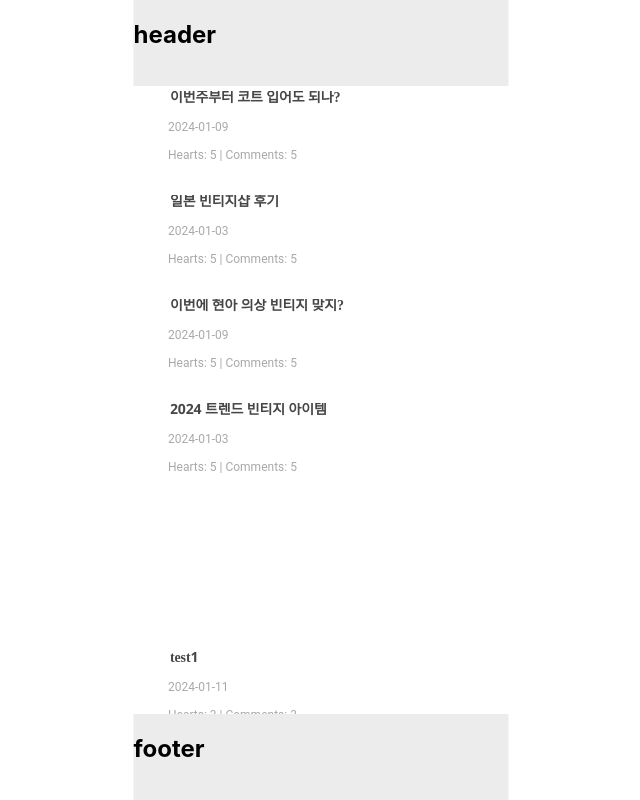
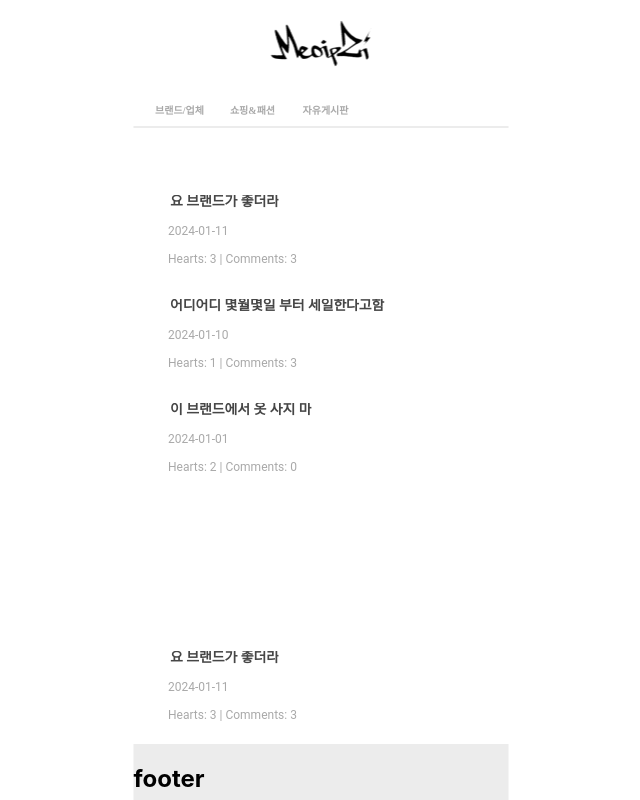
Before and after one commit to Minlee01/MeoipZi-fe--tmp, a React (Create React App) app: page /BrandCommunity in a window 1280 px wide. Shown: the top 800 px of the page, without its empty margins (319-959 px from the left). Built offline with nearby package versions, Linux system fonts and the light colour scheme.

Commit message:
01_12ver2

```diff
--- a/src/components/CommunityTab.tsx
+++ b/src/components/CommunityTab.tsx
@@ -1,6 +1,7 @@
 import React from "react";
 import styled from "styled-components";
 import { useNavigate } from "react-router-dom";
+import Button from "./ui/Button";
 
 const StyleTab = styled.div`
     position: fixed;
@@ -36,7 +37,7 @@ const StyledButton = styled.button`
     font-style: normal;
     font-weight: 700;
     line-height: normal;
-    background-color: transparent;
+    background-color:transparent;
     cursor: pointer;
 
 `;
@@ -53,18 +54,18 @@ function CommunityTab(): JSX.Element {
     const navigate = useNavigate();
     return(
         <StyleTab id = "tab">
-            <Styleul><StyledButton
-                title="브랜드/업체"
+            <Styleul><Button
+                title = "브랜드/업체"
                 onClick ={() =>{
                     navigate("/BrandCommunity");
                 }}/>
-                <StyledButton
-                title="쇼핑&패션"
+                <Button
+                title = "쇼핑&패션"
                 onClick ={() =>{
                     navigate("/ShopCommunity");
                 }}/>
-                <StyledButton
-                title="자유게시판"
+                <Button
+                title = "자유게시판"
                 onClick ={() =>{
                     navigate("/FreeCommunity");
                 }}/></Styleul>
--- a/src/components/Footer.tsx
+++ b/src/components/Footer.tsx
@@ -5,7 +5,7 @@ const StyleFooter = styled.div`
     position: fixed;
     bottom: 0;
     width: 375px;
-    height: 86px;
+    height: 56px;
     flex-shrink: 0;
     z-index: 100;
     left: 50%;
--- a/src/components/Header.tsx
+++ b/src/components/Header.tsx
@@ -1,5 +1,6 @@
 import React from "react";
 import styled from "styled-components";
+import mainLogo from "../images/mainLogo.png";
 
 const StyleHeader = styled.div`
     position: fixed;
@@ -11,13 +12,24 @@ const StyleHeader = styled.div`
     left: 50%;
     transform: translateX(-50%);
 
-    background: #ECECEC;
+    display: flex;
+    align-items:center;
+    justify-content:center;
+
+    background-color: white;
+`;
+
+const LogoImage = styled.img`
+    display: block;
+    margin: auto;
+    max-width: 100%;
+    max-height: 100%;
 `;
 
 function Header(): JSX.Element {
     return(
         <StyleHeader id = "header">
-            <h2>header</h2>
+            <img src={mainLogo} alt="MeoipZi" />
         </StyleHeader>
     );
 }
--- a/src/components/Layout.tsx
+++ b/src/components/Layout.tsx
@@ -2,6 +2,7 @@ import React, { ReactNode } from "react";
 import styled from "styled-components";
 import Footer from "./Footer";
 import Header from "./Header";
+import CommunityTab from "./CommunityTab";
 //import CommunityTab from "./CommunityTab";
 
 interface LayoutProps {
@@ -36,7 +37,7 @@ function Layout(props: LayoutProps): JSX.Element {
     return (
       <div>
         <Header />
-
+        <CommunityTab/>
         <StyleWrap id="wrap">
 
           <ContentWrapper>
--- a/src/components/ui/Button.tsx
+++ b/src/components/ui/Button.tsx
@@ -2,19 +2,25 @@ import React from "react";
 import styled from "styled-components";
 
 interface ButtonProps {
-    title?: string;
+    title: string;
     onClick?: () => void;
 }
 
 const StyledButton = styled.button`
-    padding: 8px 16px;
-    font-size: 16px;
-    font-weight: bold;
-    border-width: 1px;
-    border-color: black;
-    border-radius: 8px;
-    background-color: transparent;
+    width: 58px;
+    height: 25px;
+    color: #A9A9A9;
+    border-color: transparent;
+    font-family: Noto Sans Arabic;
+    font-size: 10px;
+    padding: 0;
+    font-style: normal;
+    font-weight: 700;
+    line-height: normal;
+    background-color:transparent;
     cursor: pointer;
+
+    margin-left: 15px; /*margin between buttons*/
 `;
 
 function Button({ title, onClick }: ButtonProps): JSX.Element {
--- /dev/null
+++ b/src/data_Brand.json
@@ -0,0 +1,28 @@
+[
+    {
+        "id": 1,
+        "title": "요 브랜드가 좋더라",
+        "content": "안녕하세요",
+        "heartCnt":3,
+        "commentCnt":3,
+        "postDate":"2024-01-11"
+
+    },
+    {
+        "id": 2,
+        "title": "어디어디 몇월몇일 부터 세일한다고함",
+        "content": "안녕하세요, 테스트2",
+        "heartCnt":1,
+        "commentCnt":3,
+        "postDate":"2024-01-10"
+    },
+    {
+        "id": 3,
+        "title": "이 브랜드에서 옷 사지 마",
+        "content": "test content3-id3",
+        "heartCnt":2,
+        "commentCnt":0,
+        "postDate":"2024-01-01"
+
+    }
+]
--- /dev/null
+++ b/src/data_Shop.json
@@ -0,0 +1,28 @@
+[
+    {
+        "id": 1,
+        "title": "shoptest1",
+        "content": "안녕하세요",
+        "heartCnt":3,
+        "commentCnt":3,
+        "postDate":"2024-01-11"
+
+    },
+    {
+        "id": 2,
+        "title": "브랜드 xxx입니다",
+        "content": "안녕하세요, 테스트2",
+        "heartCnt":1,
+        "commentCnt":3,
+        "postDate":"2024-01-10"
+    },
+    {
+        "id": 3,
+        "title": "테스트 제목 3 옷가게",
+        "content": "test content3-id3",
+        "heartCnt":2,
+        "commentCnt":0,
+        "postDate":"2024-01-01"
+
+    }
+]
--- a/src/pages/BrandCom.tsx
+++ b/src/pages/BrandCom.tsx
@@ -3,7 +3,7 @@ import { useNavigate } from "react-router-dom";
 import styled from "styled-components";
 import PostList from "../components/list/PostList";
 import Button from "../components/ui/Button";
-import data from '../data.json';
+import data_B from '../data_Brand.json';
 
 interface MainPageProps {}
 
@@ -36,7 +36,7 @@ const BrandCom: FC<MainPageProps> = () => {
     <Wrapper>
       <Container>
         <PostList
-          posts={data}
+          posts={data_B}
           onClickItem={(item) => {
             navigate(`/post/${item.id}`);
           }}
--- a/src/pages/FreeCom.tsx
+++ b/src/pages/FreeCom.tsx
@@ -3,7 +3,7 @@ import { useNavigate } from "react-router-dom";
 import styled from "styled-components";
 import PostList from "../components/list/PostList";
 import Button from "../components/ui/Button";
-import data from '../data.json';
+import data_F from '../data_Free.json';
 
 interface MainPageProps {}
 
@@ -36,7 +36,7 @@ const FreeCom: FC<MainPageProps> = () => {
     <Wrapper>
       <Container>
         <PostList
-          posts={data}
+          posts={data_F}
           onClickItem={(item) => {
             navigate(`/post/${item.id}`);
           }}
--- a/src/pages/ShopCom.tsx
+++ b/src/pages/ShopCom.tsx
@@ -3,7 +3,7 @@ import { useNavigate } from "react-router-dom";
 import styled from "styled-components";
 import PostList from "../components/list/PostList";
 import Button from "../components/ui/Button";
-import data from '../data.json';
+import data_S from '../data_Shop.json';
 
 interface MainPageProps {}
 
@@ -36,7 +36,7 @@ const ShopCom: FC<MainPageProps> = () => {
     <Wrapper>
       <Container>
         <PostList
-          posts={data}
+          posts={data_S}
           onClickItem={(item) => {
             navigate(`/post/${item.id}`);
           }}
```
Also changed, not shown: src/data_Free.json (renamed from src/data.json), src/images/mainLogo.png (added).
